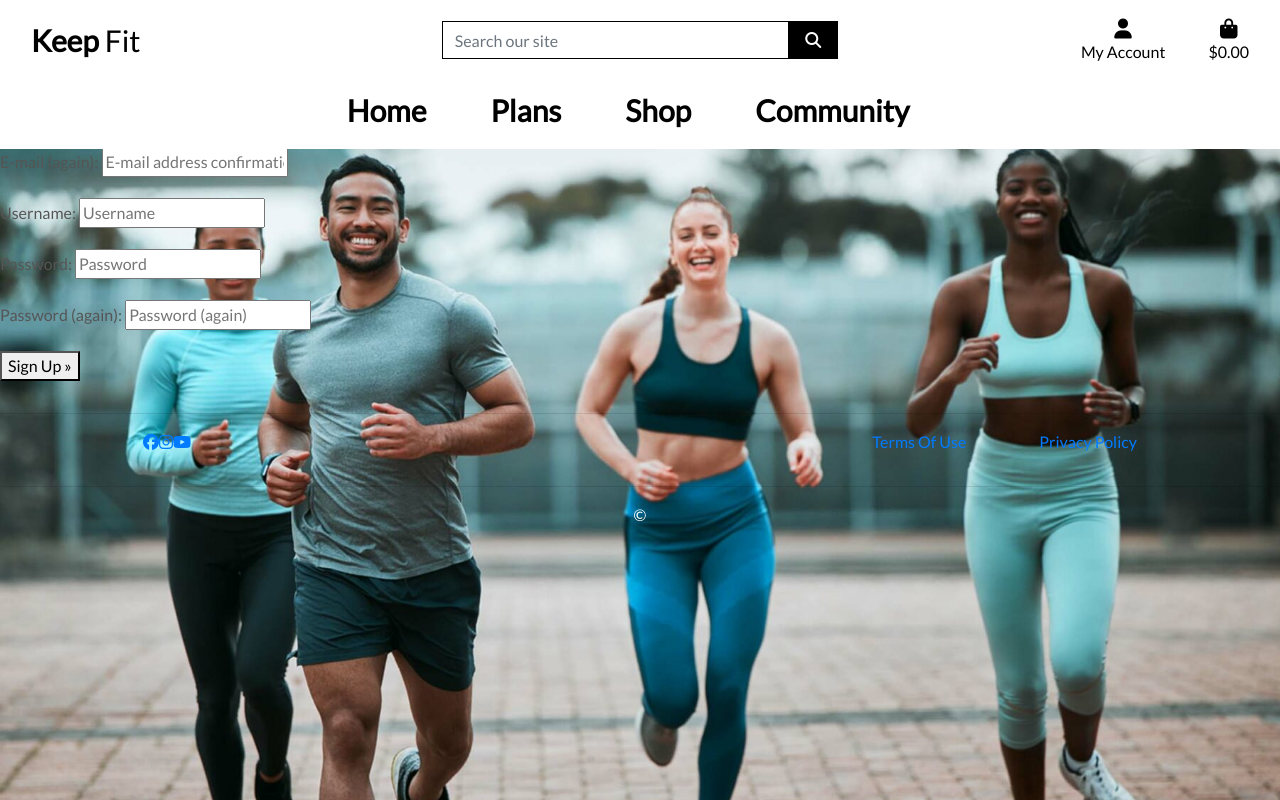
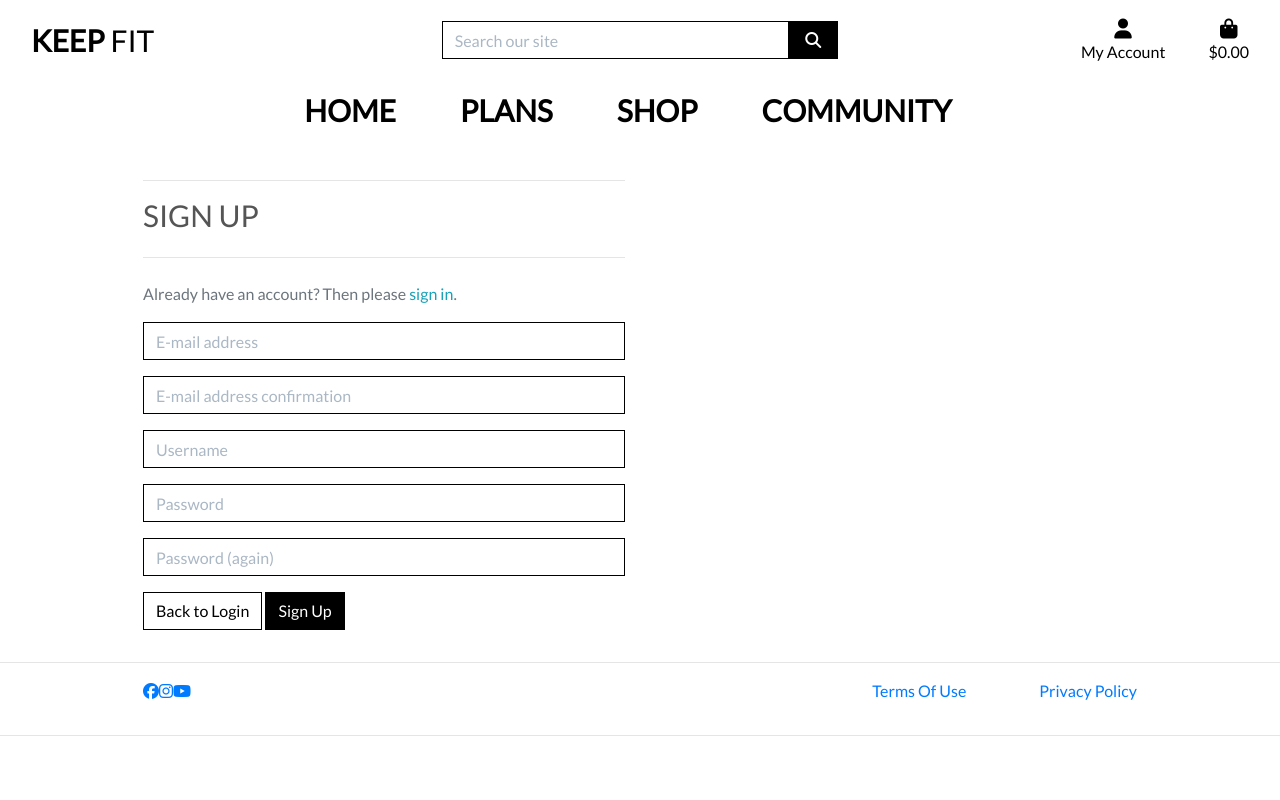
Before and after one commit to maxwellsor169/Keep_Fit_subscription_app, a Django app: page /accounts/signup/ in a window 1280 px wide. Run offline with Django 3.2, Linux system fonts and the light colour scheme; some libraries are stand-ins or nearby versions.

Commit message:
Updated allauth template

```diff
--- a/bag/urls.py
+++ b/bag/urls.py
@@ -3,7 +3,11 @@
 
 urlpatterns = [
     path('', views.view_bag, name='view_bag'),
-    path('add/<item_id>/', views.add_to_bag, name='add_to_bag'),
+    path('add/product/<item_id>/', views.add_to_bag, name='add_to_bag'),
     path('adjust/<item_id>/', views.adjust_bag, name='adjust_bag'),
-    path('remove/<item_id>/', views.remove_from_bag, name='remove_from_bag'),
+    path(
+        'remove/product/<item_id>/',
+        views.remove_from_bag,
+        name='remove_from_bag'
+    ),
 ]
--- a/checkout/confirmation_emails/confirmation_email_subject.txt
+++ /dev/null
@@ -1 +0,0 @@
-Boutique Ado Confirmation for Order Number {{ order.order_number }}
--- a/profiles/templates/profiles/profile.html
+++ b/profiles/templates/profiles/profile.html
@@ -23,4 +23,5 @@
                 <hr>
             </div>
         </div>
+        {{ profile }}
 {% endblock %}
--- a/static/css/base.css
+++ b/static/css/base.css
@@ -22,6 +22,7 @@
 
 .logo-font {
     font-size: 30px;
+    text-transform: uppercase;
 }
 
 .title, h1 {
@@ -195,6 +196,10 @@
     overflow-y: auto;
 }
 
+input[name='q']::placeholder {
+    color: #aab7c4;
+}
+
 
 /* ------------------------------- bootstrap toasts */
 
@@ -213,6 +218,7 @@
 
 .toast-capper {
     height: 2px;
+
 }
 
 /* -------------------------------- Media Queries */
@@ -223,6 +229,62 @@
     max-width: 80%;
   }
 }
+
+/* Allauth form formatting */
+
+.allauth-form-inner-content p {
+    margin-top: 1.5rem; /* mt-4 */
+    color: #6c757d; /* text-secondary */
+}
+
+.allauth-form-inner-content input {
+    border-color: #000;
+    border-radius: 0;
+}
+
+.allauth-form-inner-content label:not([for='id_remember']) {
+    display: none;
+}
+
+.allauth-form-inner-content input::placeholder {
+    color: #aab7c4;
+}
+
+.allauth-form-inner-content button,
+.allauth-form-inner-content input[type='submit'] {
+	/* btn */
+	display: inline-block;
+    font-weight: 400;
+    color: #fff;
+    text-align: center;
+    vertical-align: middle;
+    -webkit-user-select: none;
+    -moz-user-select: none;
+    -ms-user-select: none;
+    user-select: none;
+    background-color: #000;
+    border: 1px solid #000;
+    padding: .375rem .75rem;
+    font-size: 1rem;
+    line-height: 1.5;
+    border-radius: 0;
+
+    /* standard bootstrap btn transitions */
+    transition: color .15s ease-in-out,background-color .15s ease-in-out,border-color .15s ease-in-out,box-shadow .15s ease-in-out;
+}
+
+.allauth-form-inner-content button:hover,
+.allauth-form-inner-content input[type='submit']:hover {
+	color: #fff;
+    background-color: #222;
+    border-color: #222;
+}
+
+.allauth-form-inner-content a {
+	color: #17a2b8; /* text-info */
+}
+
+
 
 /* fixed top navbar only on medium and up */
 @media (min-width: 992px) {
--- a/templates/allauth/account/account_inactive.html
+++ b/templates/allauth/account/account_inactive.html
@@ -4,8 +4,10 @@
 
 {% block head_title %}{% trans "Account Inactive" %}{% endblock %}
 
-{% block content %}
-<h1>{% trans "Account Inactive" %}</h1>
+{% block inner_content %}
+<hr>
+<h2 class="logo-font mb-4">{% trans "Account Inactive" %}</h2>
+<hr>
 
 <p>{% trans "This account is inactive." %}</p>
 {% endblock %}
--- a/templates/allauth/account/base.html
+++ b/templates/allauth/account/base.html
@@ -1,12 +1,15 @@
 {% extends "base.html" %}
 
 {% block content %}
-        <div class="row width-rule min-vh-100 ">
-            <div class="col-md-6 offset-md-3 mt-5">
+    <div class="container header-container">
+        <div class="overlay"></div>
+        <div class="row">
+            <div class="col-12 col-md-6">
                 <div class="allauth-form-inner-content">
                     {% block inner_content %}
                     {% endblock %}
                 </div>
             </div>
         </div>
+    </div>
 {% endblock %}
--- a/templates/allauth/account/email_confirm.html
+++ b/templates/allauth/account/email_confirm.html
@@ -6,8 +6,10 @@
 {% block head_title %}{% trans "Confirm E-mail Address" %}{% endblock %}
 
 
-{% block content %}
-<h1>{% trans "Confirm E-mail Address" %}</h1>
+{% block inner_content %}
+<hr>
+<h2 class="logo-font mb-4">{% trans "Confirm E-mail Address" %}</h2>
+<hr>
 
 {% if confirmation %}
 
--- a/templates/allauth/account/signup.html
+++ b/templates/allauth/account/signup.html
@@ -4,18 +4,21 @@
 
 {% block head_title %}{% trans "Signup" %}{% endblock %}
 
-{% block content %}
-<h1>{% trans "Sign Up" %}</h1>
+{% block inner_content %}
+<hr>
+<h2 class="logo-font mb-4">{% trans "Sign Up" %}</h2>
+<hr>
 
 <p>{% blocktrans %}Already have an account? Then please <a href="{{ login_url }}">sign in</a>.{% endblocktrans %}</p>
 
 <form class="signup" id="signup_form" method="post" action="{% url 'account_signup' %}">
   {% csrf_token %}
-  {{ form.as_p }}
+  {{ form|crispy }}
   {% if redirect_field_value %}
   <input type="hidden" name="{{ redirect_field_name }}" value="{{ redirect_field_value }}" />
   {% endif %}
-  <button type="submit">{% trans "Sign Up" %} &raquo;</button>
+  <a class="btn btn-outline-black rounded-0" href="{% url 'account_login' %}">Back to Login</a>
+  <button type="submit">{% trans "Sign Up" %}</button>
 </form>
 
 {% endblock %}
--- a/templates/allauth/account/signup_closed.html
+++ b/templates/allauth/account/signup_closed.html
@@ -4,8 +4,10 @@
 
 {% block head_title %}{% trans "Sign Up Closed" %}{% endblock %}
 
-{% block content %}
-<h1>{% trans "Sign Up Closed" %}</h1>
+{% block inner_content %}
+<hr>
+<h2 class="logo-font mb-4">{% trans "Sign Up Closed" %}</h2>
+<hr>
 
 <p>{% trans "We are sorry, but the sign up is currently closed." %}</p>
 {% endblock %}
--- a/templates/base.html
+++ b/templates/base.html
@@ -83,7 +83,7 @@
                 <a href="" class="dropdown-item">Product Management</a>
                 <a href="" class="dropdown-item">Plan Management</a>
                 {% endif %}
-                <a href="" class="dropdown-item">My Profile</a>
+                <a href="{% url 'profile' %}" class="dropdown-item">My Profile</a>
                 <a href="{% url 'account_logout' %}" class="dropdown-item">Logout</a>
                 {% else %}
                 <a href="{% url 'account_signup' %}" class="dropdown-item">Register</a>
```
Also changed, not shown: checkout/confirmation_emails/confirmation_email_body.txt (deleted, +0 -22 lines), profiles/views.py (+7 -2 lines), templates/allauth/account/email.html (+7 -6 lines), templates/allauth/account/login.html (+9 -4 lines), templates/allauth/account/logout.html (+5 -3 lines), templates/allauth/account/verification_sent.html (+5 -3 lines), templates/allauth/account/verified_email_required.html (+5 -3 lines), profiles/models.py (line endings or trailing spaces), templates/allauth/base.html (renamed from templates/allauth/layout/base.html).
